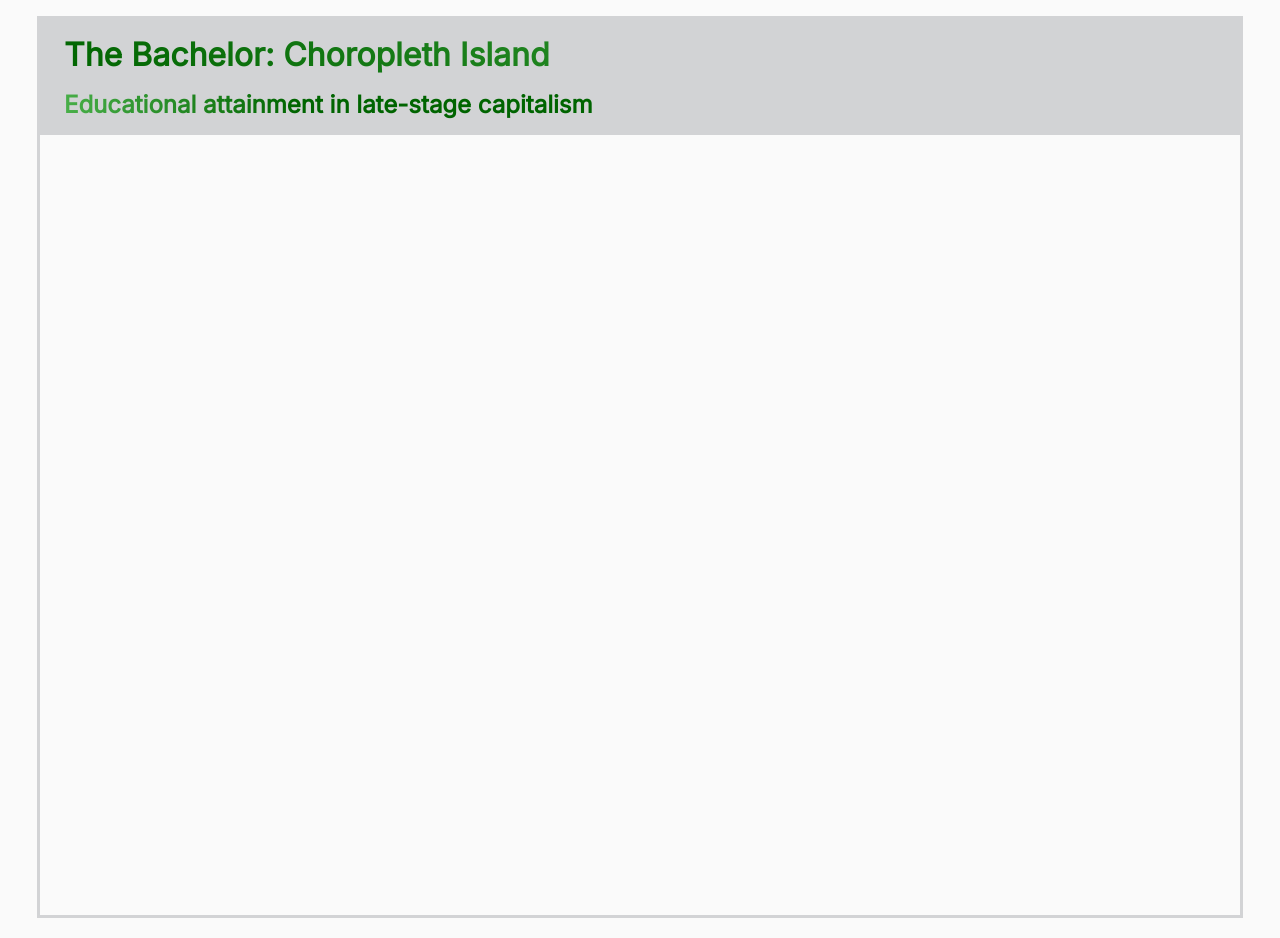
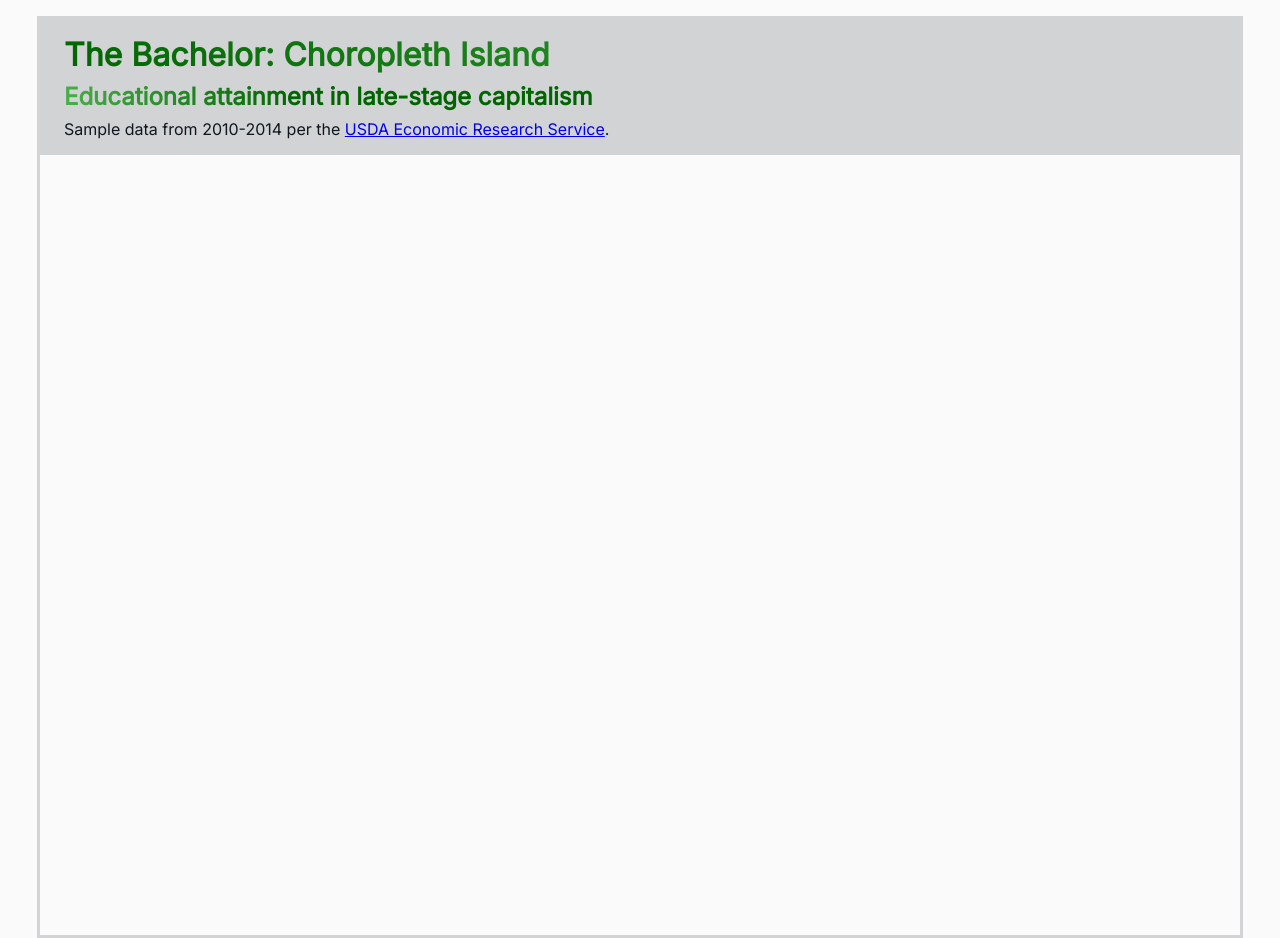
Before and after one commit to MatthieuPierce/the-bachelor-choropleth-island, a website built with webpack: page src/index.html in a window 1280 px wide. Built offline with nearby package versions, Linux system fonts and the light colour scheme; no server answers.

Commit message:
attribution and style

```diff
--- a/src/index.css
+++ b/src/index.css
@@ -55,7 +55,7 @@ main {
 h1 {
   font-size: 2rem;
   padding: 0 0.5rem;
-  margin: 1rem;
+  margin: 1rem 1rem 0.5rem;
   background: linear-gradient(45deg, darkgreen, hsl(120, 40%, 50%));
   background-clip: text;
   -webkit-background-clip: text;
@@ -67,7 +67,7 @@ h1 {
 h2 {
   font-size: 1.5rem;
   padding: 0 0.5rem;
-  margin: 1rem;
+  margin: 0 1rem 0.5rem;
   background: linear-gradient(
     250deg, darkgreen 80%, hsl(120, 40%, 50%));
   background-clip: text;
@@ -75,6 +75,11 @@ h2 {
   color: transparent;
   width: 100%;
 
+}
+
+article p {
+  padding: 0 0.5rem;
+  margin: 0rem 1rem 1rem;
 }
 
 text {
--- a/src/index.html
+++ b/src/index.html
@@ -12,6 +12,7 @@
       <header>
         <h1 id="title">The Bachelor: Choropleth Island</h1>
         <h2 id="description">Educational attainment in late-stage capitalism</h2>
+        <p>Sample data from 2010-2014 per the <a href="https://www.ers.usda.gov/data-products/county-level-data-sets/download-data.aspx">USDA Economic Research Service</a>.</p>
       </header>
       <main>
         <div id="chart-container"></div>
```
Also changed, not shown: README.md.
